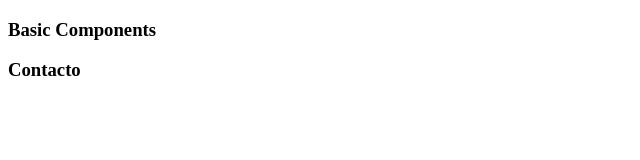
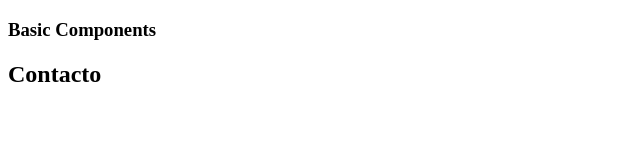
Before and after one commit to BRivasTorres/Practicing-React, a React (Vite) app in the folder React Router/ReactRouter--V5/: page /contacto in a window 1280 px wide. Shown: the top 160 px of the page, without its empty margins (0-640 px from the left). Built offline with nearby package versions, Linux system fonts and the light colour scheme.

Commit message:
Enrutado en una sola linea

```diff
--- a/React Router/ReactRouter--V5/src/App.jsx
+++ b/React Router/ReactRouter--V5/src/App.jsx
@@ -1,5 +1,7 @@
 import BasicConcepts from "./components/BasicConcepts"
 import {BrowserRouter as Router, Route, Switch } from "react-router-dom"
+import Acerca from "./pages/Acerca"
+import Contacto from "./pages/Contacto"
 
 function App() {
   return (
@@ -10,12 +12,8 @@ function App() {
             <Route exact path="/">
               <h3>Home</h3>
             </Route>
-            <Route exact path="/acerca">
-              <h3>Acerca</h3>
-            </Route>
-            <Route exact path="/contacto">
-              <h3>Contacto</h3>
-            </Route>
+            <Route exact path="/acerca" component={Acerca} />
+            <Route exact  path="/contacto" component={Contacto} />
         </Switch>
       </Router>
     </>
--- /dev/null
+++ b/React Router/ReactRouter--V5/src/pages/Acerca.jsx
@@ -0,0 +1,11 @@
+import React from 'react'
+
+const Acerca = () => {
+  return (
+    <div>
+      <h2>Acerca</h2>
+    </div>
+  )
+}
+
+export default Acerca
--- /dev/null
+++ b/React Router/ReactRouter--V5/src/pages/Contacto.jsx
@@ -0,0 +1,11 @@
+import React from 'react'
+
+const Contacto = () => {
+  return (
+    <div>
+      <h2>Contacto</h2>
+    </div>
+  )
+}
+
+export default Contacto
```
